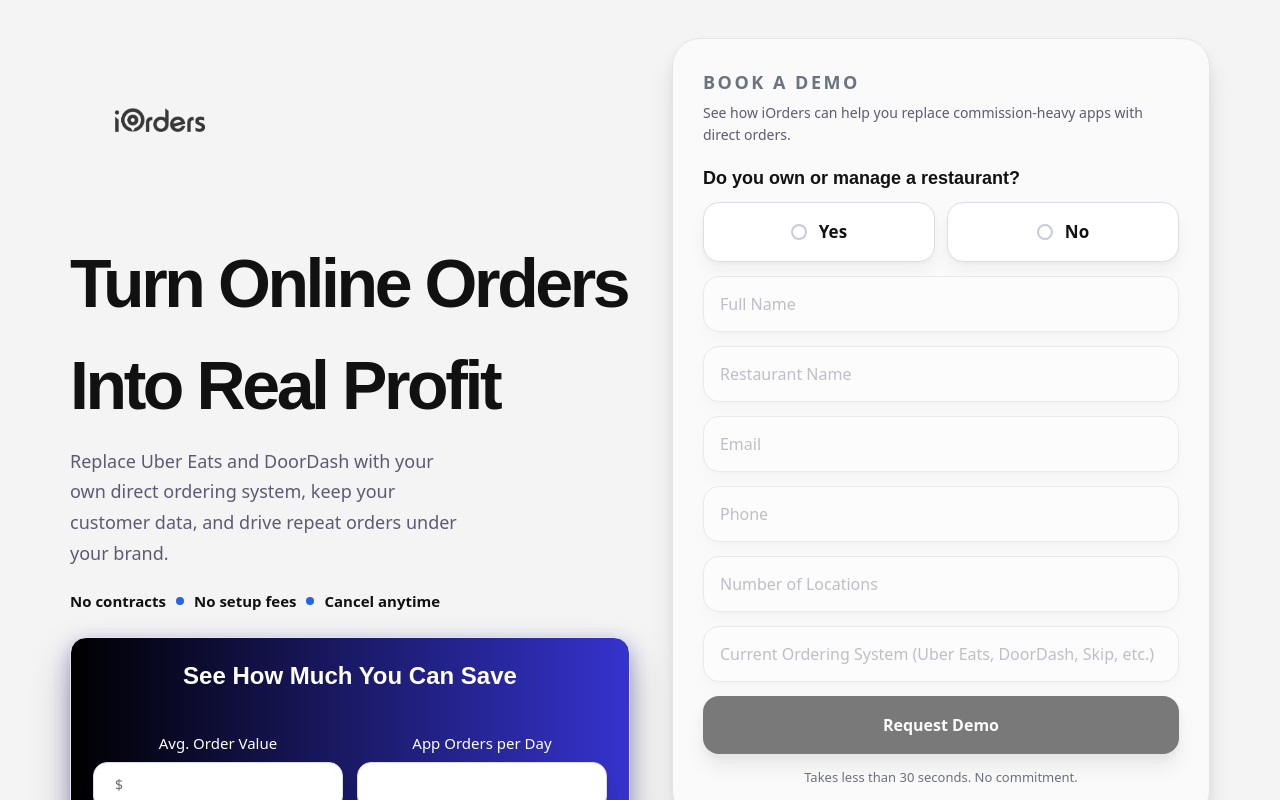
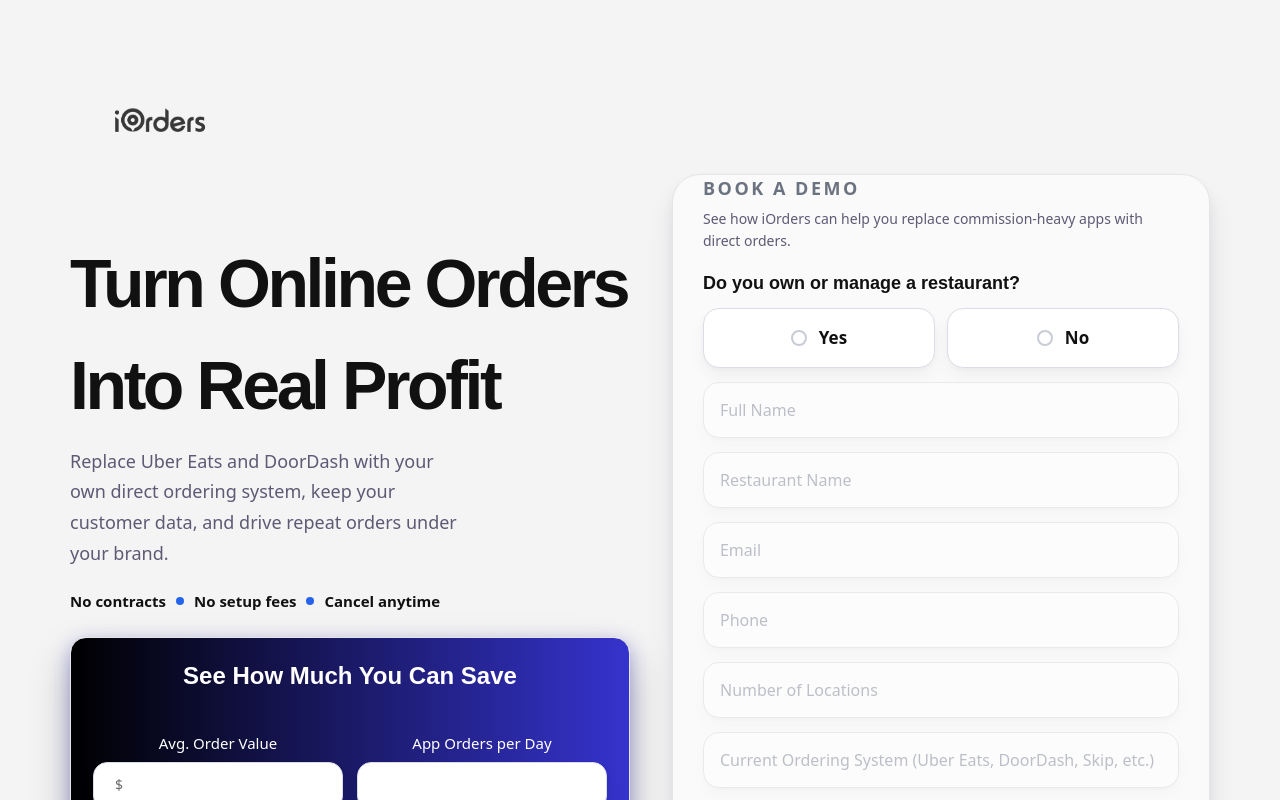
Before and after one commit to ajish-anil-iorders/marketing-book-a-demo-cold-traffic--Video, a Next.js app: page /iorders in a window 1280 px wide. Shown: the top 800 px of the page. Built offline with nearby package versions, Linux system fonts and the light colour scheme.

Commit message:
new form

```diff
--- a/app/iorders/iorders.css
+++ b/app/iorders/iorders.css
@@ -29,7 +29,7 @@
   display: grid;
   grid-template-columns: 1fr;
   gap: 38px;
-  align-items: start;
+  align-items: center;
 }
 
 .io-logo-wrap {
@@ -164,6 +164,7 @@
   box-shadow:
     0 20px 28px rgba(15, 23, 42, 0.08),
     0 6px 12px rgba(15, 23, 42, 0.05);
+  overflow: hidden;
 }
 
 .io-form {
@@ -772,7 +773,7 @@
   }
 
   .io-form-card {
-    padding: 30px;
+    padding: 0px 30px;
   }
 
   .io-radio-group {
--- a/app/page.tsx
+++ b/app/page.tsx
@@ -255,12 +255,12 @@
  </div>
           <div className="io-form-card" id="demo">
             <div style={{ width: "100%", overflow: "hidden", padding: "0 5px" }}>
-              <div style={{ transform: "scale(1.15)", transformOrigin: "top left", width: "86.96%", height: "728px" }}>
+              <div style={{ transform: "scale(1.15)", transformOrigin: "top left", width: "86.96%" }}>
                 <iframe
                   className="airtable-embed"
-                  src="https://airtable.com/embed/appYDscPHxyCK9WRm/pagq0mjzwVtWTop6p/form"
+                  src="https://willie96071.softr.app/embed/pages/2d614a9a-7207-4532-871e-3ec5e90b0777/blocks/form"
                   width="100%"
-                  height="633"
+                  height="950"
                   style={{ background: "transparent", border: "none", borderRadius: "12px" }}
                   title="Book a Demo Form"
                 />
@@ -457,12 +457,12 @@
 
 
             <div style={{ marginTop: "2.5rem", width: "100%", overflow: "hidden", padding: "0 5px" }}>
-              <div style={{ transform: "scale(1.15)", transformOrigin: "top left", width: "86.96%", height: "978px" }}>
+              <div style={{ transform: "scale(1.15)", transformOrigin: "top left", width: "86.96%" }}>
                 <iframe
                   className="airtable-embed"
                   src="https://airtable.com/embed/appYDscPHxyCK9WRm/pagGNoaLGqPKtTfgm/form"
                   width="100%"
-                  height="850"
+                  height="1050"
                   style={{ background: "transparent", border: "none", borderRadius: "12px" }}
                   title="Airtable Form"
                 />
```
